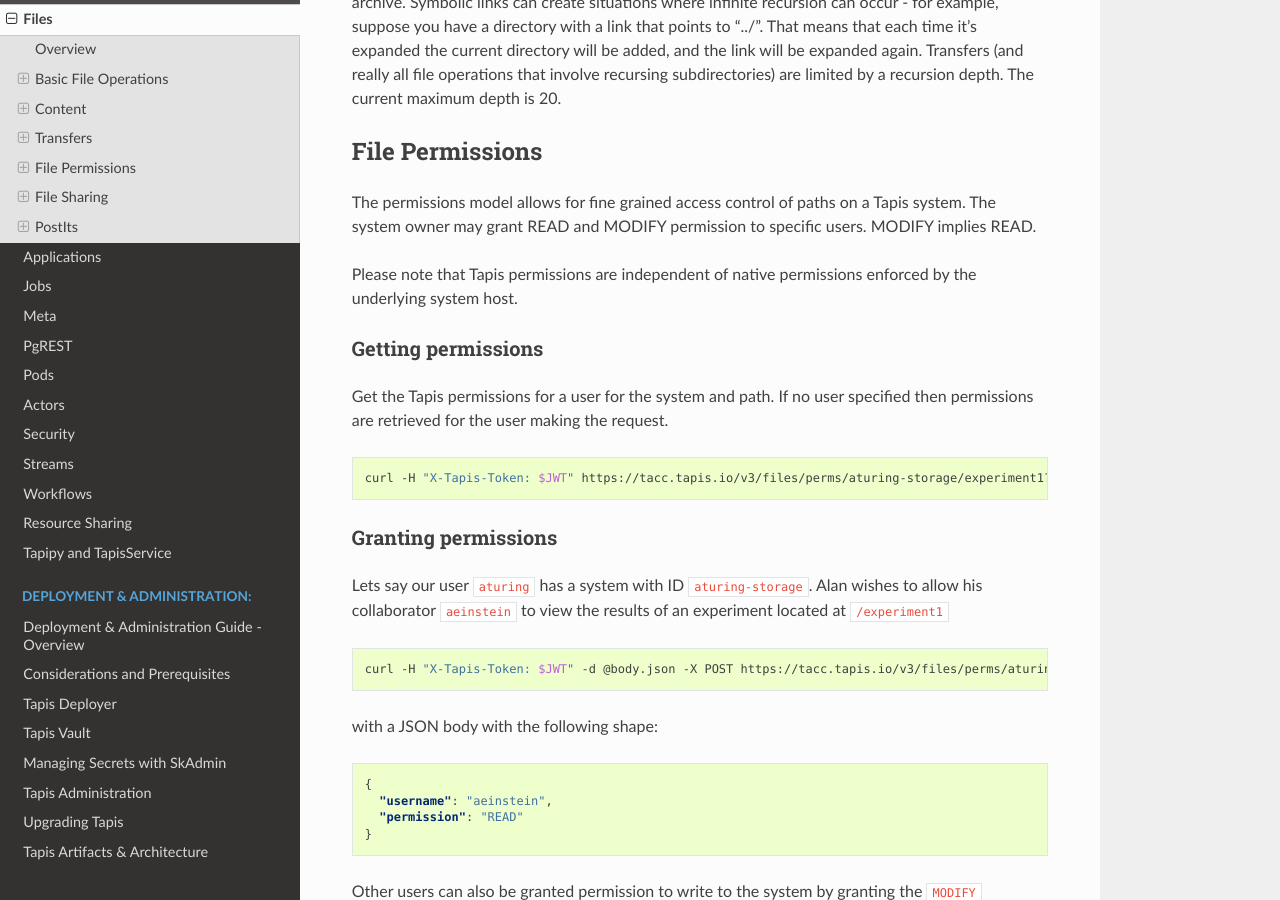
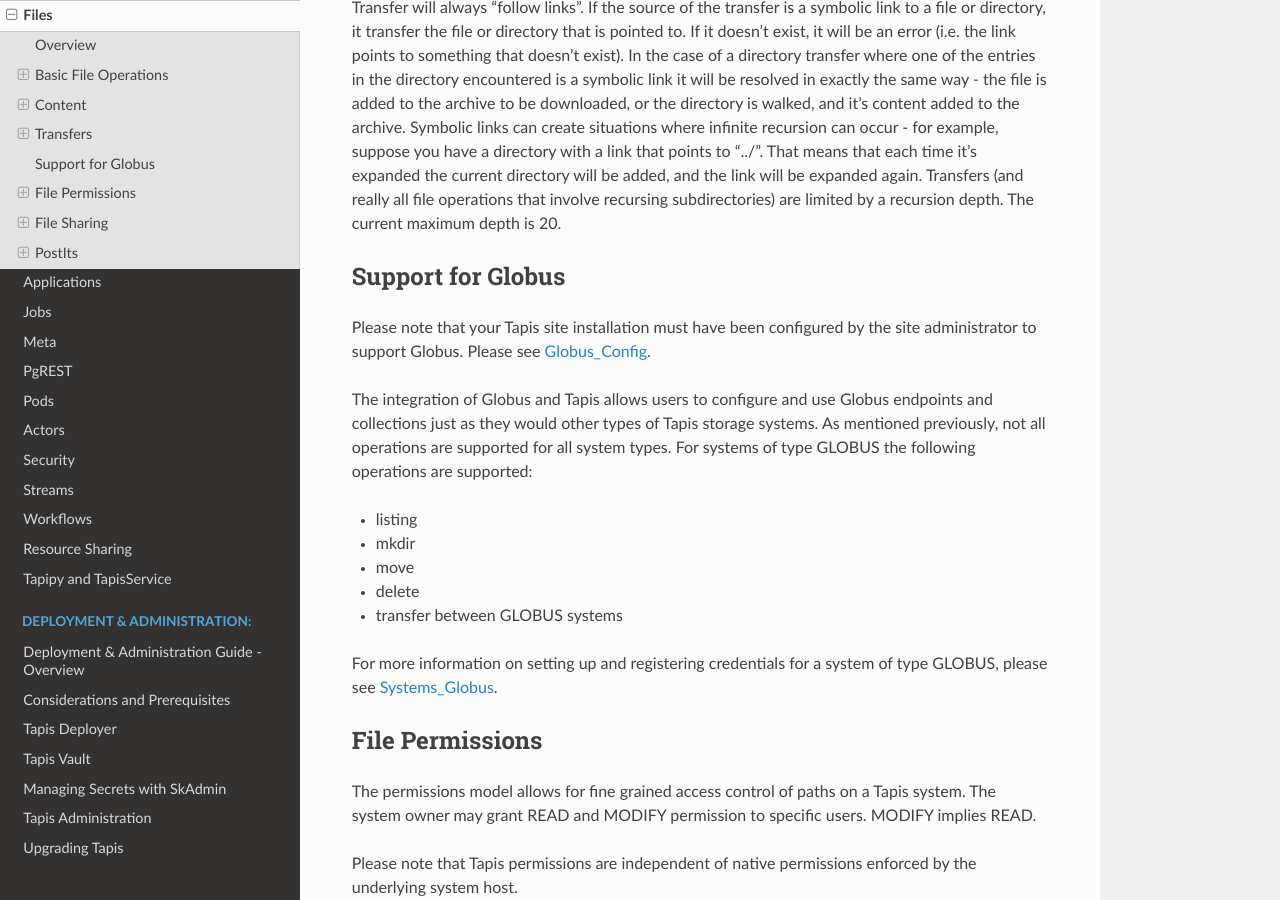
Before and after one commit to tapis-project/documentation, a Sphinx documentation site: the page built from source/technical/files.rst, in a window 1280 px wide and 900 px high, scrolled down 12206 px. Built offline with Sphinx 7.4.7 and the Read the Docs theme 2.0.0, drawn with Linux system fonts in a browser that asks for light colours; some of the changed text lies outside the part shown.

Commit message:
Globus: Further updates for deployer, systems and files.

```diff
--- a/source/deployment/deployer.rst
+++ b/source/deployment/deployer.rst
@@ -744,9 +744,9 @@
 flow to obtain the initial access and refresh tokens for the end-user. Globus’s support for the PKCE
 protocol is used to perform a three-legged OAuth2 authorization code grant.
 
-For more information, please see Systems _`Support For Globus`.
+For more information, please see Systems
+`Support For Globus <https://tapis.readthedocs.io/en/latest/technical/systems.html#support-for-globus>`_.
 
-.. _`Support for Globus`: https://tapis.readthedocs.io/en/latest/technical/systems.html#support-for-globus
 
 ----------------------------------
 Advanced Configuration Options
--- a/source/technical/files.rst
+++ b/source/technical/files.rst
@@ -417,8 +416,6 @@
 the *gunzip* utility may also be used to extract the contents.
 
 
-
-
 --------------------
 Transfers
 --------------------
@@ -445,6 +442,9 @@
 Unauthenticated HTTP endpoints are also possible to use as a source for transfers.
 This method can be utilized to include outputs from other APIs into Tapis jobs.
 
+.. note::
+  For transfers involving Globus, both the source and destination system must be of type GLOBUS.
+
 The number of files included in the *bill of materials* will depend on the system types and the *sourceUri* values
 provided in the transfer request. If the source system supports directories and *sourceUri* is a directory then
 the directory will be processed recursively and all files will be added to the *bill of materials*. If the source
@@ -453,7 +453,7 @@
 System types and supported functionality
 ~~~~~~~~~~~~~~~~~~~~~~~~~~~~~~~~~~~~~~~~
 
-As discussed above the files included in a transfer will depend on the source system types and the *sourceUri* values
+As discussed above, the files included in a transfer will depend on the source system types and the *sourceUri* values
 provided in the transfer request. Here is a summary of the behavior:
 
 *LINUX/IRODS to LINUX/IRODS*
@@ -473,8 +473,8 @@
   All objects matching the *sourceUri* path as a prefix will be re-created as objects on the *destinationUri* system.
 
 *HTTP/S to ANY*
-  Transfer of a directory is not supported. The content of the object from the *sourceUri* URL is used to create a
-  single file or object on the *destinationUri* system.
+  Transfer of a directory is not supported. Destination system may not be of type GLOBUS. The content of the object
+  from the *sourceUri* URL is used to create a single file or object on the *destinationUri* system.
 
 *ANY to HTTP/S*
   Transfers not supported. Tapis does not support the use of protocol http/s for the *destinationUri*.
@@ -600,6 +600,34 @@
 link that points to "../".  That means that each time it's expanded the current directory will be added, and the link will be
 expanded again.  Transfers (and really all file operations that involve recursing subdirectories) are limited by a recursion depth.
 The current maximum depth is 20.
+
+------------------
+Support for Globus
+------------------
+
+Please note that your Tapis site installation must have been configured by the site administrator to support
+Globus. Please see `Globus_Config`_.
+
+.. _Globus_Config: https://tapis.readthedocs.io/en/latest/deployment/deployer.html#configuring-support-for-globus
+
+The integration of Globus and Tapis allows users to configure and use Globus endpoints and
+collections just as they would other types of Tapis storage systems. As mentioned previously, not all operations
+are supported for all system types. For systems of type GLOBUS the following operations are supported:
+
+* listing
+* mkdir
+* move
+* delete
+* transfer between GLOBUS systems
+
+
+For more information on setting up and registering credentials for a system of type GLOBUS,
+please see `Systems_Globus`_.
+
+.. _Systems_Globus: https://tapis.readthedocs.io/en/latest/technical/systems.html#registering-credentials-for-a-globus-system#
+
+
+
 
 ------------------------------
 File Permissions
```
Also changed, not shown: other parts of source/technical/files.rst (+1 -2 lines), source/technical/systems.rst (+3 -13 lines).
